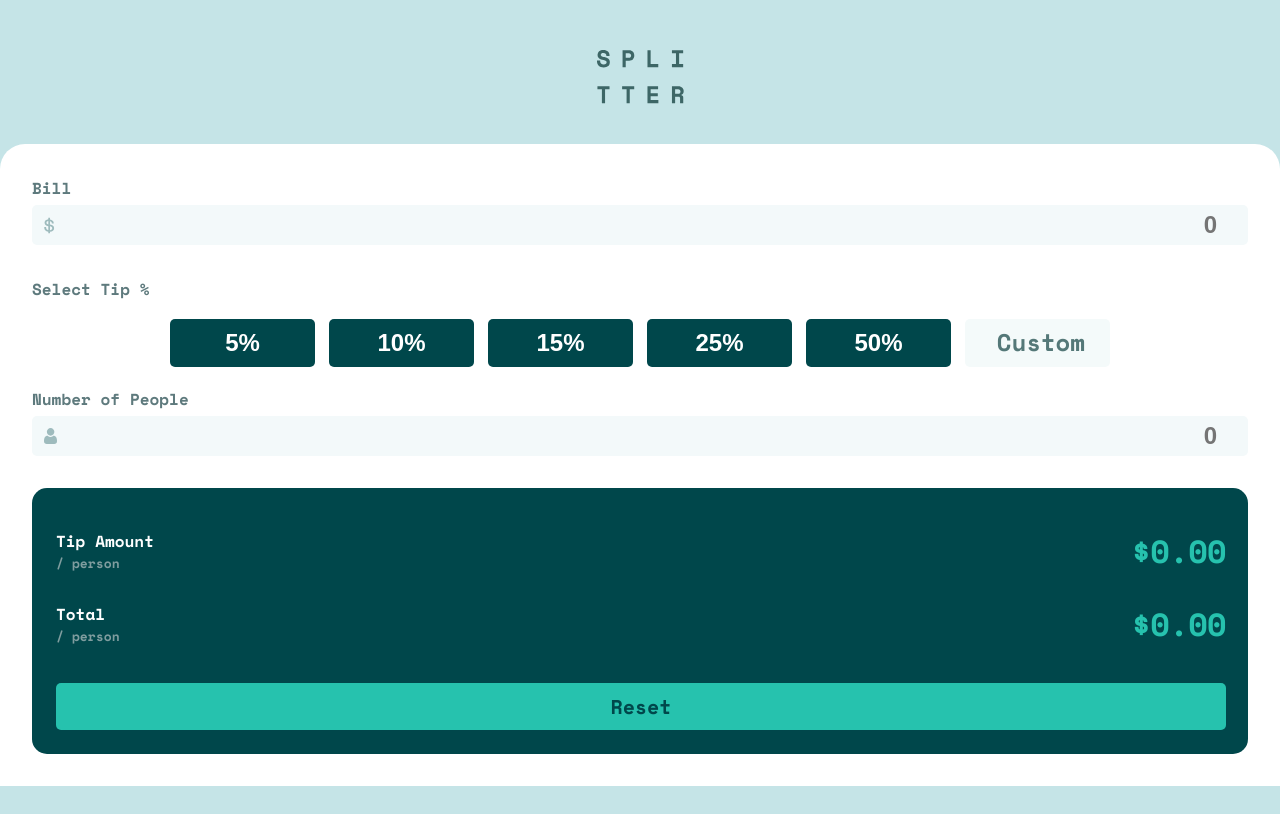
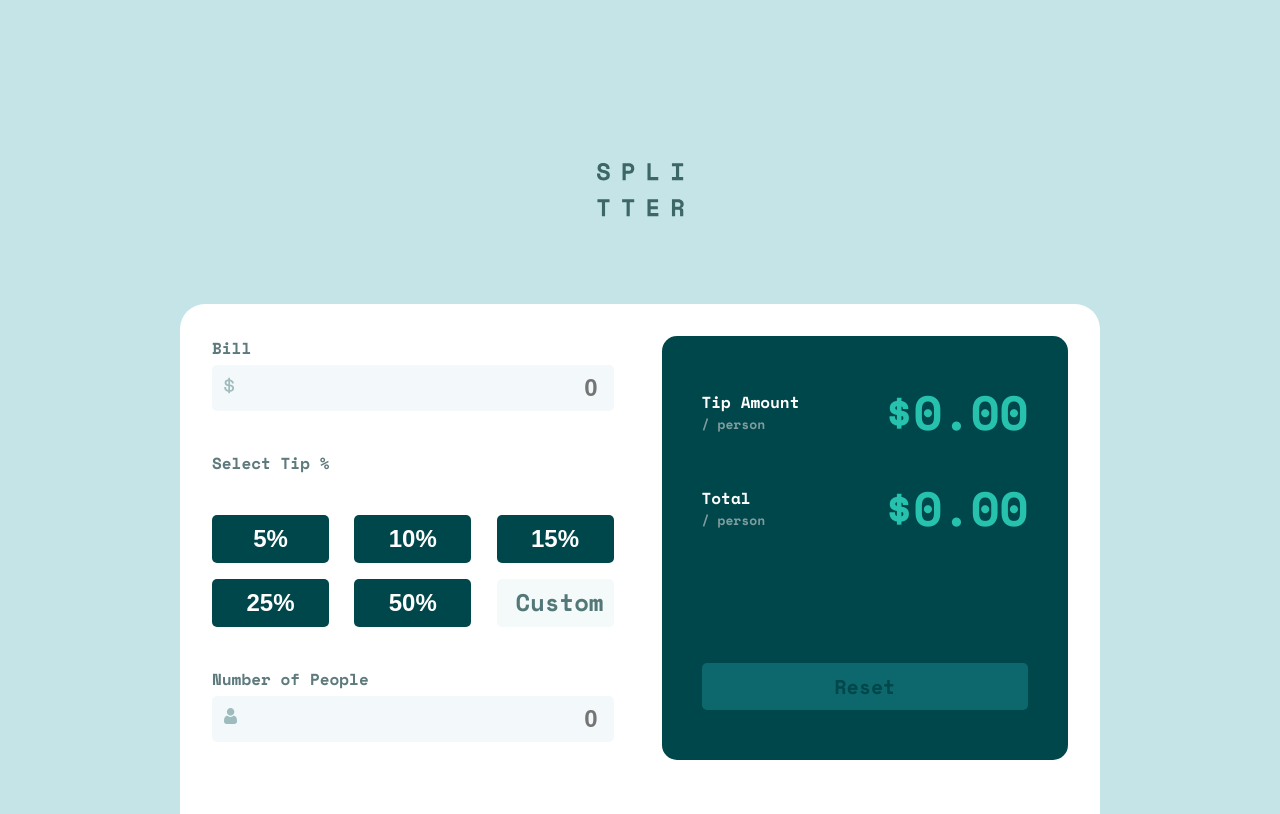
Before and after one commit to SabaMarghania1/tip-calculator-react, a React (Vite) app: page / in a window 1280 px wide. Built offline with nearby package versions, Linux system fonts and the light colour scheme.

Commit message:
finish project

```diff
--- a/src/components/App.css
+++ b/src/components/App.css
@@ -4,6 +4,17 @@
   margin: 0;
   padding: 0;
   box-sizing: border-box;
+}
+
+input::-webkit-outer-spin-button,
+input::-webkit-inner-spin-button {
+  -webkit-appearance: none;
+  margin: 0;
+}
+
+/* Firefox */
+input[type="number"] {
+  -moz-appearance: textfield;
 }
 
 body {
@@ -31,3 +42,26 @@ body {
   width: 100%;
   border-radius: 25px 25px 0 0;
 }
+
+@media screen and (min-width: 1200px) {
+  .logo {
+    margin-top: 163px;
+    margin-bottom: 87px;
+  }
+  .main-container {
+    display: flex;
+    flex-direction: column;
+    align-items: center;
+  }
+
+  .content {
+    display: flex;
+    max-width: 920px;
+    justify-content: space-between;
+    gap: 48px;
+  }
+
+  .options__container {
+    width: 50%;
+  }
+}
--- a/src/components/App.jsx
+++ b/src/components/App.jsx
@@ -20,6 +20,7 @@ function App() {
     setBill("");
     setTipValue("");
     setPeople("");
+    setTouched(false);
   }
   return (
     <>
@@ -37,7 +38,12 @@ function App() {
             touched={touched}
             setTouched={setTouched}
           />
-          <Screen tipPerson={tipPerson} totalPerson={totalPerson} handleReset={handleReset} />
+          <Screen
+            tipPerson={tipPerson}
+            totalPerson={totalPerson}
+            handleReset={handleReset}
+            touched={touched}
+          />
         </div>
       </div>
     </>
--- a/src/components/Options/Input/input.module.css
+++ b/src/components/Options/Input/input.module.css
@@ -26,13 +26,13 @@ label {
   display: flex;
   justify-content: start;
   width: 100%;
-  margin-bottom: 32px;
+  margin-bottom: 40px;
 }
 
 input {
   text-align: right;
   width: 100%;
-  padding: 6px 16px;
+  padding: 9px 16px;
   font-size: 24px;
   color: #00474b;
   font-weight: 700;
--- a/src/components/Options/InputList/InputList.jsx
+++ b/src/components/Options/InputList/InputList.jsx
@@ -1,5 +1,5 @@
 import Styles from "./inputlist.module.css";
-import {useState} from "react";
+
 function InputList({label, handleSelectedTip, tipValue, setTipValue}) {
   const values = [5, 10, 15, 25, 50];
 
--- a/src/components/Options/InputList/inputlist.module.css
+++ b/src/components/Options/InputList/inputlist.module.css
@@ -51,3 +51,19 @@
   font-weight: 700;
   line-height: normal;
 }
+
+@media screen and (min-width: 1200px) {
+  .tips__container {
+    gap: 16px 14px;
+    margin-top: 40px;
+    margin-bottom: 40px;
+    justify-content: space-between;
+  }
+
+  .tip {
+    width: 117px;
+  }
+  .input__box {
+    margin-bottom: 0;
+  }
+}
--- a/src/components/Options/Options.jsx
+++ b/src/components/Options/Options.jsx
@@ -15,7 +15,7 @@ function Options({
   setTouched,
 }) {
   return (
-    <div>
+    <div className="options__container">
       <Input
         label="Bill"
         icon={usdIcon}
--- a/src/components/Screen/Screen.jsx
+++ b/src/components/Screen/Screen.jsx
@@ -1,6 +1,6 @@
 import Styles from "./Screen.module.css";
 
-function Screen({tipPerson, totalPerson, handleReset}) {
+function Screen({tipPerson, totalPerson, handleReset, touched}) {
   const correctTip = tipPerson.toFixed(2);
   const correctPerson = totalPerson.toFixed(2);
   return (
@@ -25,7 +25,10 @@ function Screen({tipPerson, totalPerson, handleReset}) {
           </p>
         </div>
       </div>
-      <button onClick={handleReset} className={Styles.resetBtn}>
+      <button
+        onClick={handleReset}
+        className={!touched ? `${Styles.resetBtn} ${Styles.unTouchedBtn}` : Styles.resetBtn}
+      >
         Reset
       </button>
     </div>
--- a/src/components/Screen/Screen.module.css
+++ b/src/components/Screen/Screen.module.css
@@ -62,3 +62,22 @@
 .resetBtn:hover {
   background: #9fe8df;
 }
+
+.unTouchedBtn {
+  background: #0d686d;
+  color: #00474b;
+}
+@media screen and (min-width: 1200px) {
+  .screen__container {
+    width: 50%;
+    padding: 40px 40px 0px;
+    margin-bottom: 22px;
+  }
+  .row__right {
+    font-size: 48px;
+  }
+
+  .rows {
+    margin-bottom: 120px;
+  }
+}
```
